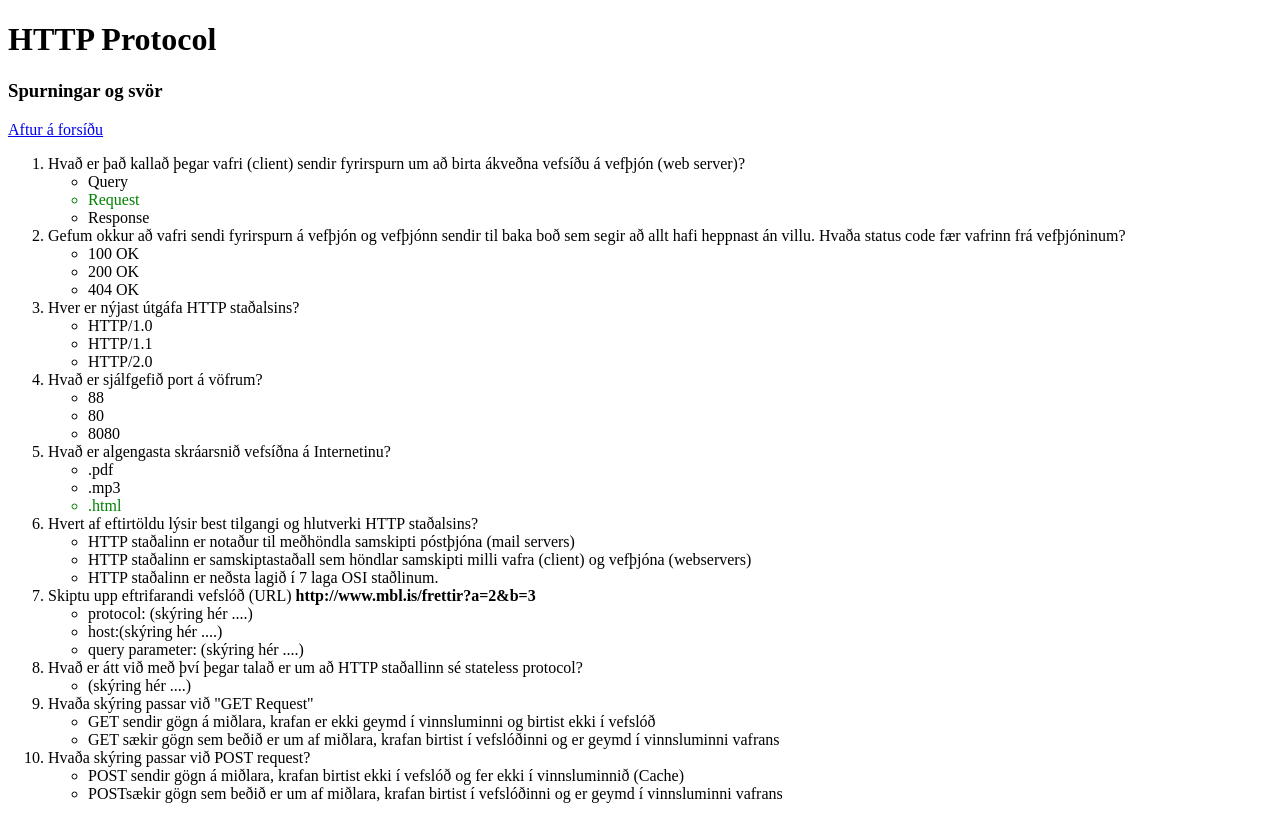
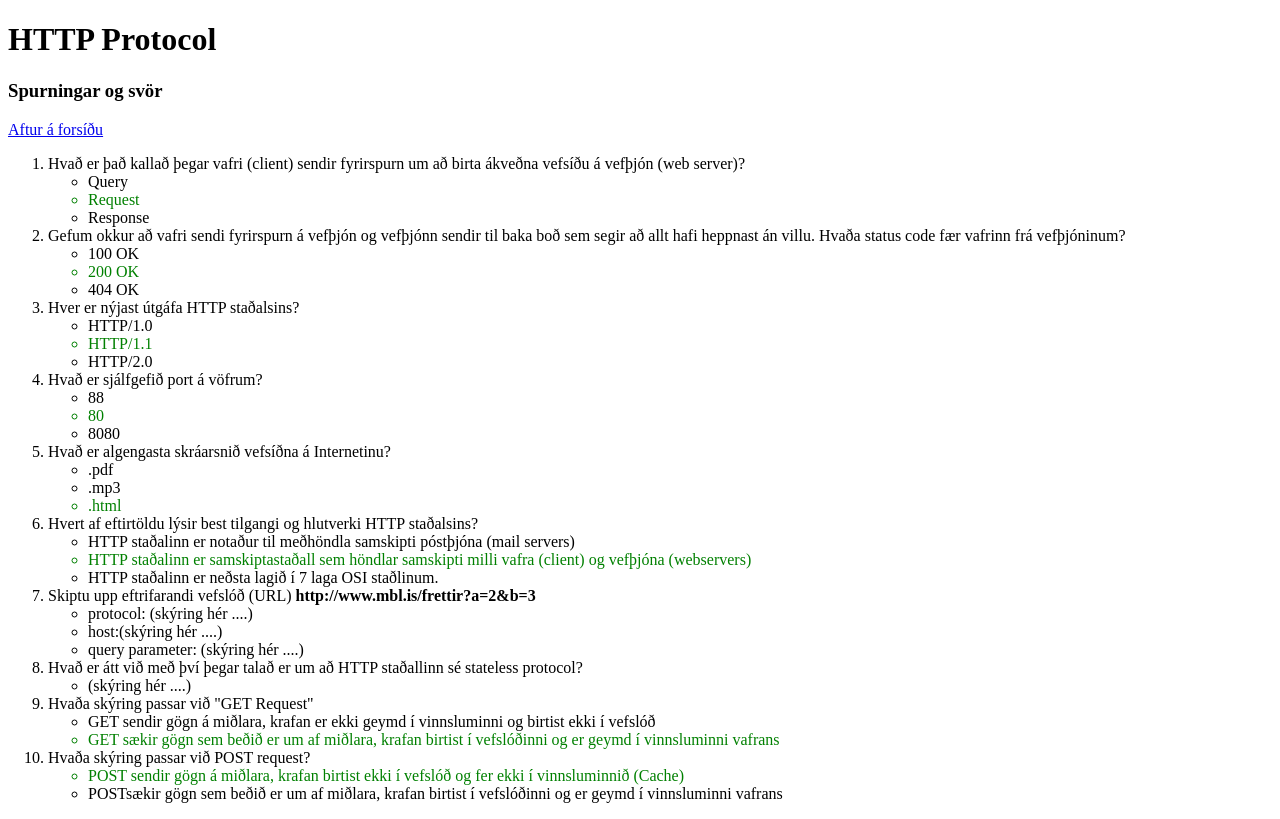
Before and after one commit to 1910003230/vef2vf_verk1, a Flask app: page /sida2 in a window 1280 px wide. Run offline with Flask 2, Linux system fonts and the light colour scheme.

Commit message:
Add files via upload

```diff
--- a/templates/http.html
+++ b/templates/http.html
@@ -27,21 +27,21 @@
         <li> Gefum okkur að vafri sendi fyrirspurn á vefþjón og vefþjónn sendir til baka boð sem segir að allt hafi heppnast án villu.  Hvaða status code fær vafrinn frá vefþjóninum?
             <ul>
                 <li>100 OK</li>
-                <li>200 OK</li>
+                <li class="rett">200 OK</li>
                 <li>404 OK</li>
             </ul>
         </li>
         <li> Hver er nýjast útgáfa HTTP staðalsins?
             <ul>
                 <li>HTTP/1.0</li>
-                <li>HTTP/1.1</li>
+                <li class="rett">HTTP/1.1</li>
                 <li>HTTP/2.0</li>
             </ul>
         </li>
         <li> Hvað er sjálfgefið port á vöfrum?
             <ul>
                 <li>88</li>
-                <li>80</li>
+                <li class="rett">80</li>
                 <li>8080</li>
             </ul>
         </li>
@@ -55,7 +55,7 @@
         <li> Hvert af eftirtöldu lýsir best tilgangi og hlutverki HTTP staðalsins?
             <ul>
                 <li>HTTP staðalinn er notaður til meðhöndla samskipti póstþjóna (mail servers)</li>
-                <li>HTTP staðalinn er samskiptastaðall sem höndlar samskipti milli vafra (client) og vefþjóna (webservers)</li>
+                <li class="rett">HTTP staðalinn er samskiptastaðall sem höndlar samskipti milli vafra (client) og vefþjóna (webservers)</li>
                 <li>HTTP staðalinn er neðsta lagið í 7 laga OSI staðlinum.</li>
             </ul>
         </li>
@@ -74,12 +74,12 @@
         <li> Hvaða skýring passar við "GET Request"
             <ul>
                 <li>GET sendir gögn á miðlara, krafan er ekki geymd í vinnsluminni og birtist ekki í vefslóð</li>
-                <li>GET sækir gögn sem beðið er um af miðlara, krafan birtist í vefslóðinni og er geymd í vinnsluminni vafrans</li>
+                <li class="rett">GET sækir gögn sem beðið er um af miðlara, krafan birtist í vefslóðinni og er geymd í vinnsluminni vafrans</li>
             </ul>
         </li>
         <li> Hvaða skýring passar við POST request?
             <ul>
-                <li>POST sendir gögn á miðlara, krafan birtist ekki í vefslóð og fer ekki í vinnsluminnið (Cache)</li>
+                <li class="rett">POST sendir gögn á miðlara, krafan birtist ekki í vefslóð og fer ekki í vinnsluminnið (Cache)</li>
                 <li>POSTsækir gögn sem beðið er um af miðlara, krafan birtist í vefslóðinni og er geymd í vinnsluminni vafrans</li>
             </ul>
         </li>
```
